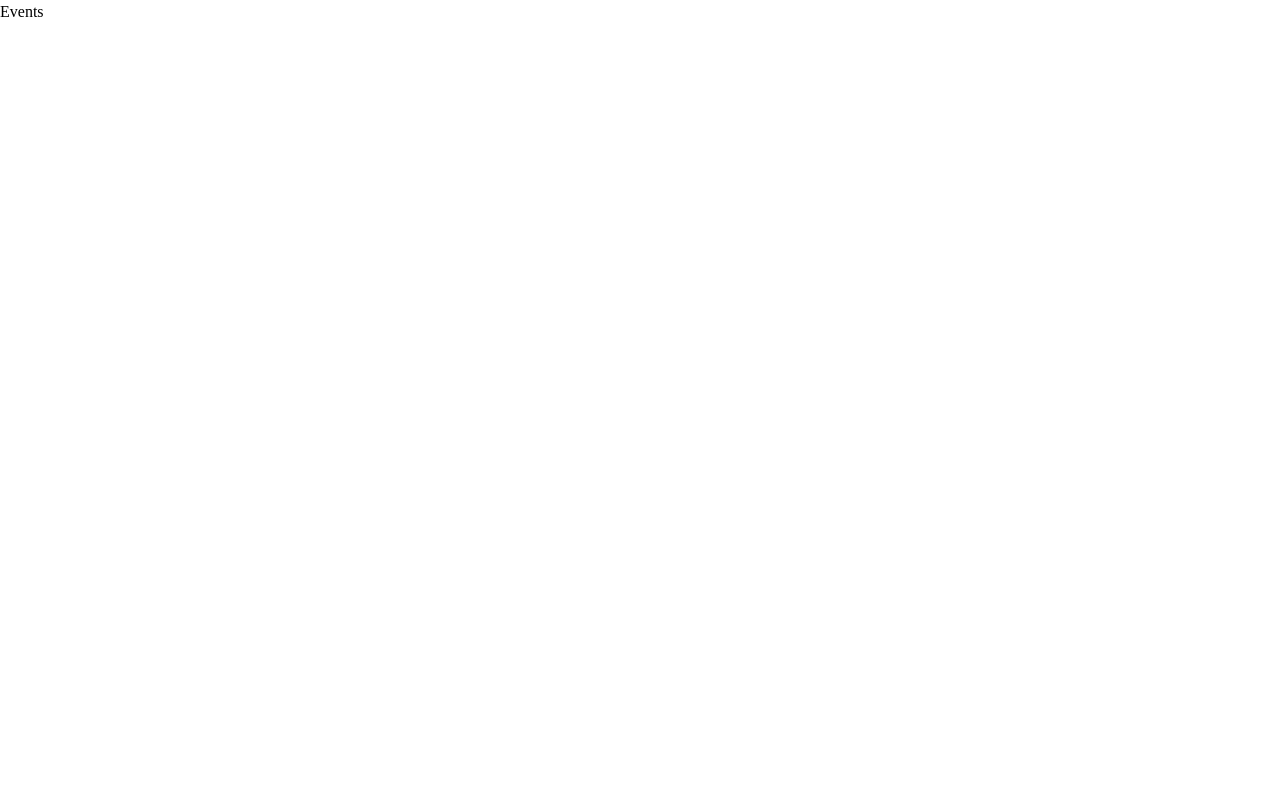
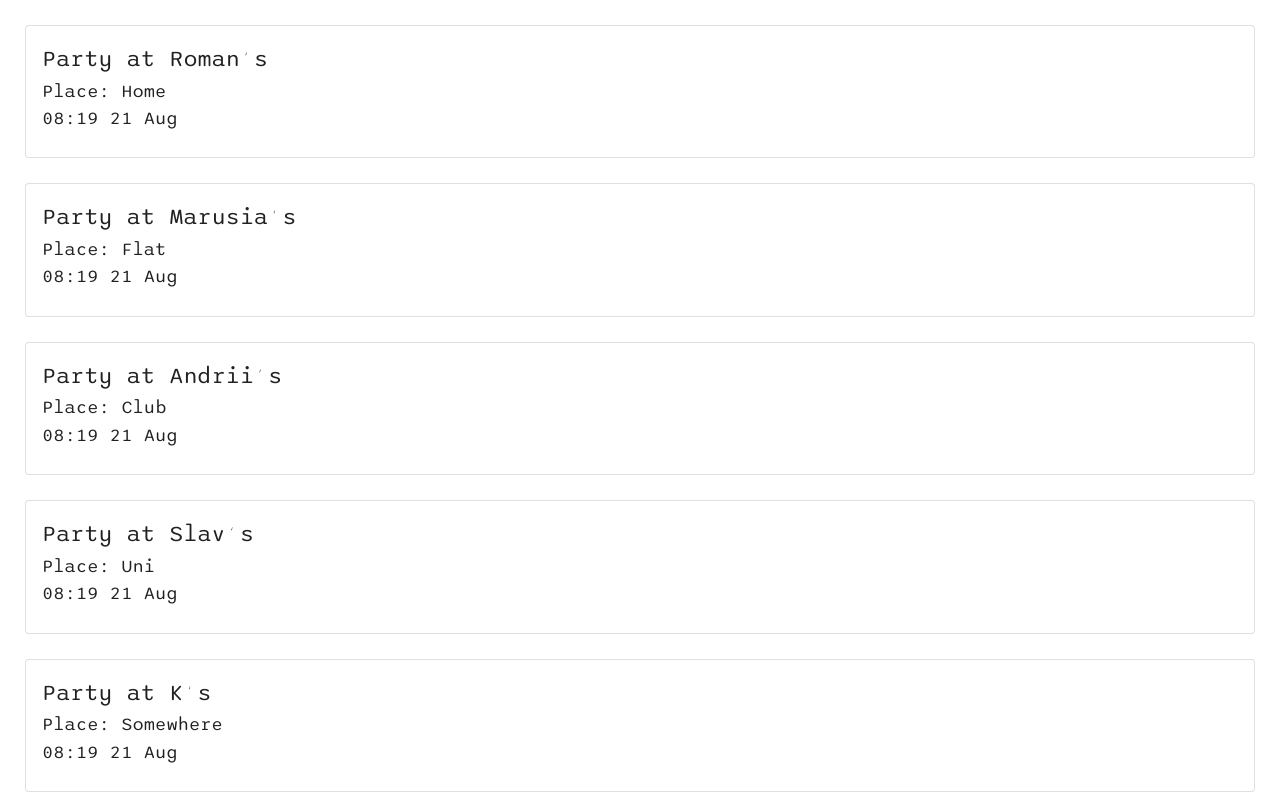
Before and after one commit to vverzun/user-manager, a React app: page /events in a window 1280 px wide. Shown: the top 800 px of the page. Built offline with nearby package versions, Linux system fonts and the light colour scheme.

Commit message:
Fix some styling

```diff
--- a/src/components/EventList/style.module.scss
+++ b/src/components/EventList/style.module.scss
@@ -1,8 +1,14 @@
 .eventsWrapper {
+  display: flex;
+  flex-flow: column;
+  align-items: center;
+  padding: 25px;
 
   .eventCard {
-    margin: 0 auto 10px;
-    width: 350px;
+    width: 100%;
 
+    &:not(:last-of-type) {
+      margin-bottom: 25px;
+    }
   }
 }
--- a/src/router/index.jsx
+++ b/src/router/index.jsx
@@ -4,12 +4,13 @@ import {
   Switch,
   Route
 } from 'react-router-dom';
+import EventList from '../components/EventList/EventList';
 
 const Router = () => (
   <BrowserRouter>
     <Switch>
       <Route exact path="/events">
-        <div>Events</div>
+        <EventList />
       </Route>
       <Route exact path="/profile">
         <div>Profile</div>
```
